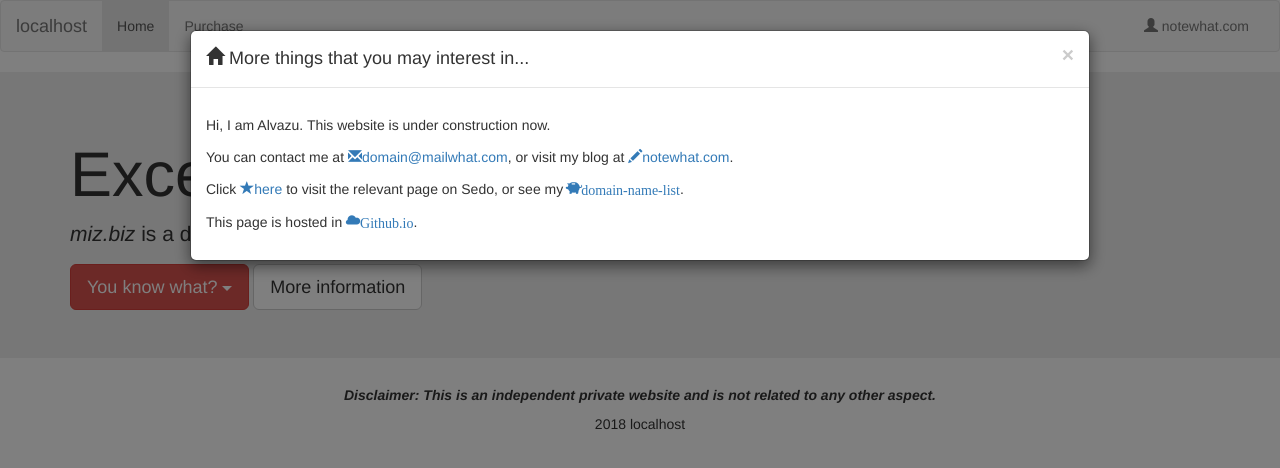
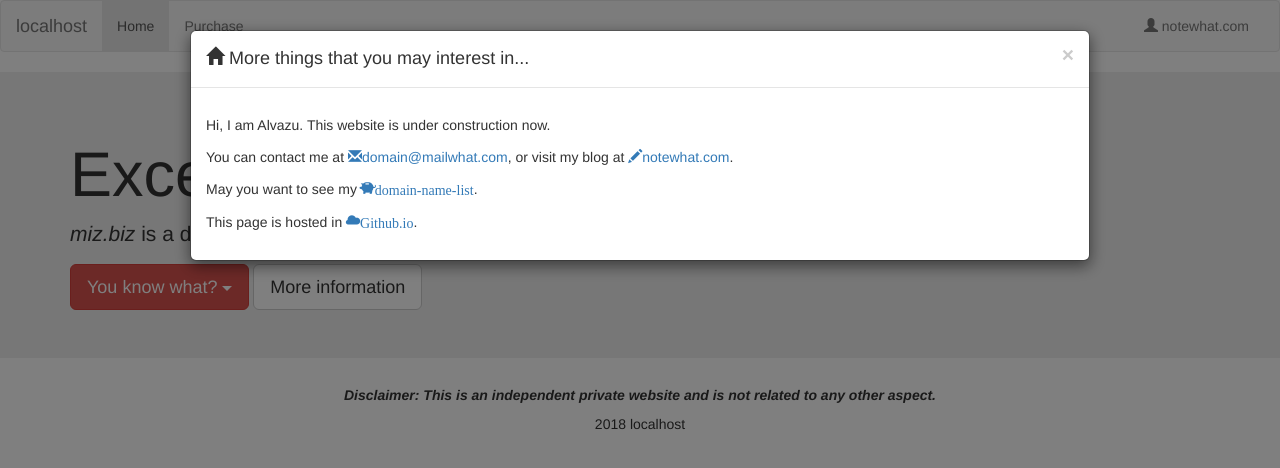
Before and after one commit to alvazudomainexhibition/alvazudomainexhibition.github.io, a plain HTML site: page index.html in a window 1280 px wide. Both pictures are taken after a click on the button "More information". Drawn offline with nearby package versions, Linux system fonts and the light colour scheme.

Commit message:
Update index.html

```diff
--- a/index.html
+++ b/index.html
@@ -156,11 +156,7 @@ add_linktows("duer.org","Duer Open Software")
 
 		<p><h5>Hi, I am Alvazu. This website is under construction now.</h5></p>
         <p><h5>You can contact me at <a href="mailto:domain@mailwhat.com"><span class="glyphicon glyphicon-envelope" aria-hidden="true"></span>domain@mailwhat.com</a>, or visit my blog at <a href="http://notewhat.com"><span class="glyphicon glyphicon-pencil" aria-hidden="true"></span>notewhat.com</a>.</h5></p>
-		<p><h5>Click
-<script type="text/javascript">
-  document.write("<a href='https://sedo.com/search/details/?domain="+window.location.host+"'><span class='glyphicon glyphicon-star' aria-hidden='true'></span>here</a>");
-</script>
- to visit the relevant page on Sedo, or see my <a href="https://sedo.com/search/?member=3b197cc5226c395a6c840dcb755e23e159583e22"><span class="glyphicon glyphicon-piggy-bank" aria-hidden="true">domain-name-list</a>.
+		<p><h5>May you want to see my <a href="https://sedo.com/search/?member=3b197cc5226c395a6c840dcb755e23e159583e22"><span class="glyphicon glyphicon-piggy-bank" aria-hidden="true">domain-name-list</a>.
 		</h5></p>
 
 	<p></p>
```
